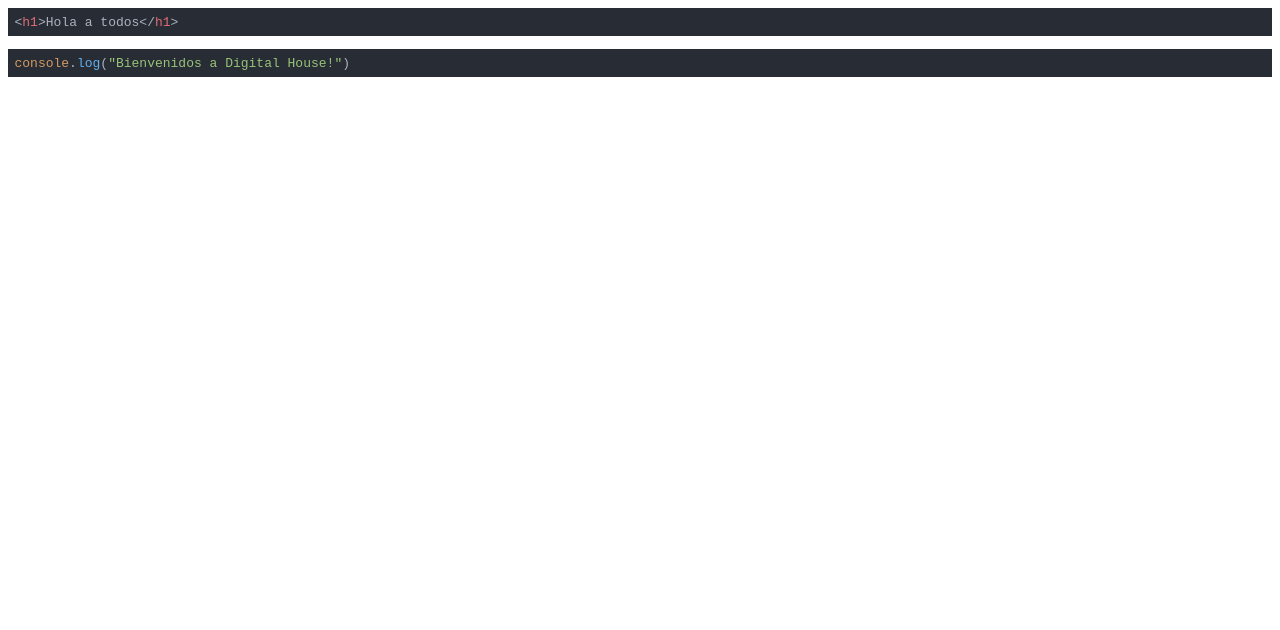
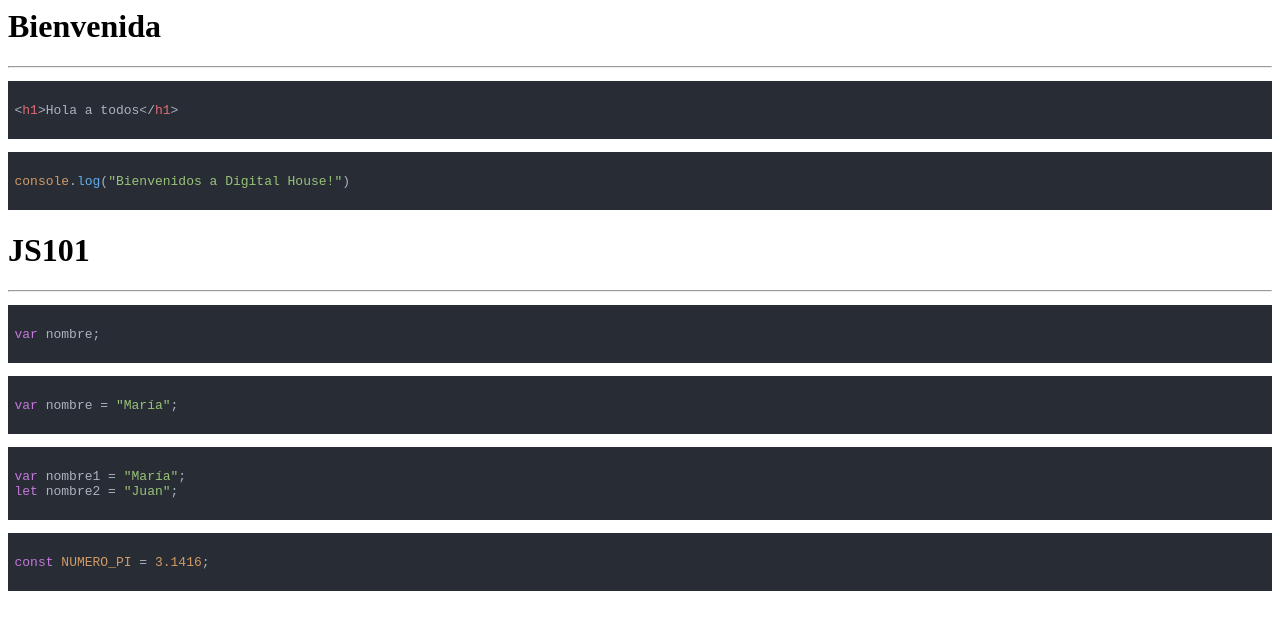
Before and after one commit to dariosus/courtyard, a plain HTML site: page codesnippet.html in a window 1280 px wide. Drawn offline with nearby package versions, Linux system fonts and the light colour scheme.

Commit message:
subimos algunos snippets

```diff
--- a/codesnippet.html
+++ b/codesnippet.html
@@ -1,8 +1,37 @@
 <link rel="stylesheet" href="css/atom-one-dark.css">
 
-<pre><code class="language-html">&lt;h1&gt;Hola a todos&lt;/h1&gt;</code></pre>
+<h1>Bienvenida</h1>
+<hr>
+<pre><code class="language-html">
+&lt;h1&gt;Hola a todos&lt;/h1&gt;
 
-<pre><code class="language-javascript">console.log("Bienvenidos a Digital House!")</code></pre>
+</code></pre>
+
+<pre><code class="language-javascript">
+console.log("Bienvenidos a Digital House!")
+
+</code></pre>
+
+<h1>JS101</h1>
+<hr>
+<pre><code class="language-javascript">
+var nombre;
+
+</code></pre>
+<pre><code class="language-javascript">
+var nombre = "María";
+
+</code></pre>
+<pre><code class="language-javascript">
+var nombre1 = "María";
+let nombre2 = "Juan";
+
+</code></pre>
+<pre><code class="language-javascript">
+const NUMERO_PI = 3.1416;
+
+</code></pre>
+
 
 <script src="https://cdnjs.cloudflare.com/ajax/libs/highlight.js/8.9.1/highlight.min.js"></script>
 <script>hljs.initHighlightingOnLoad();</script>
```
